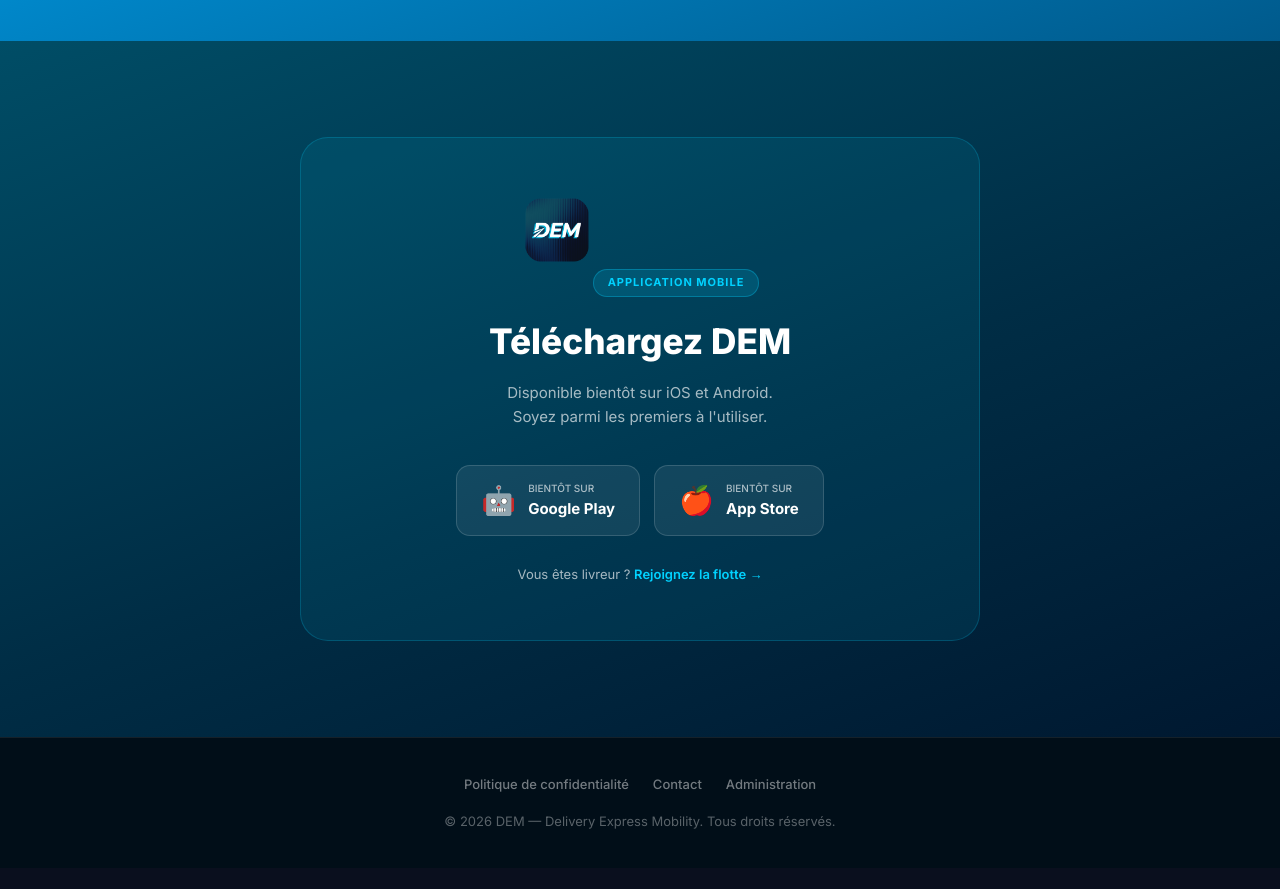
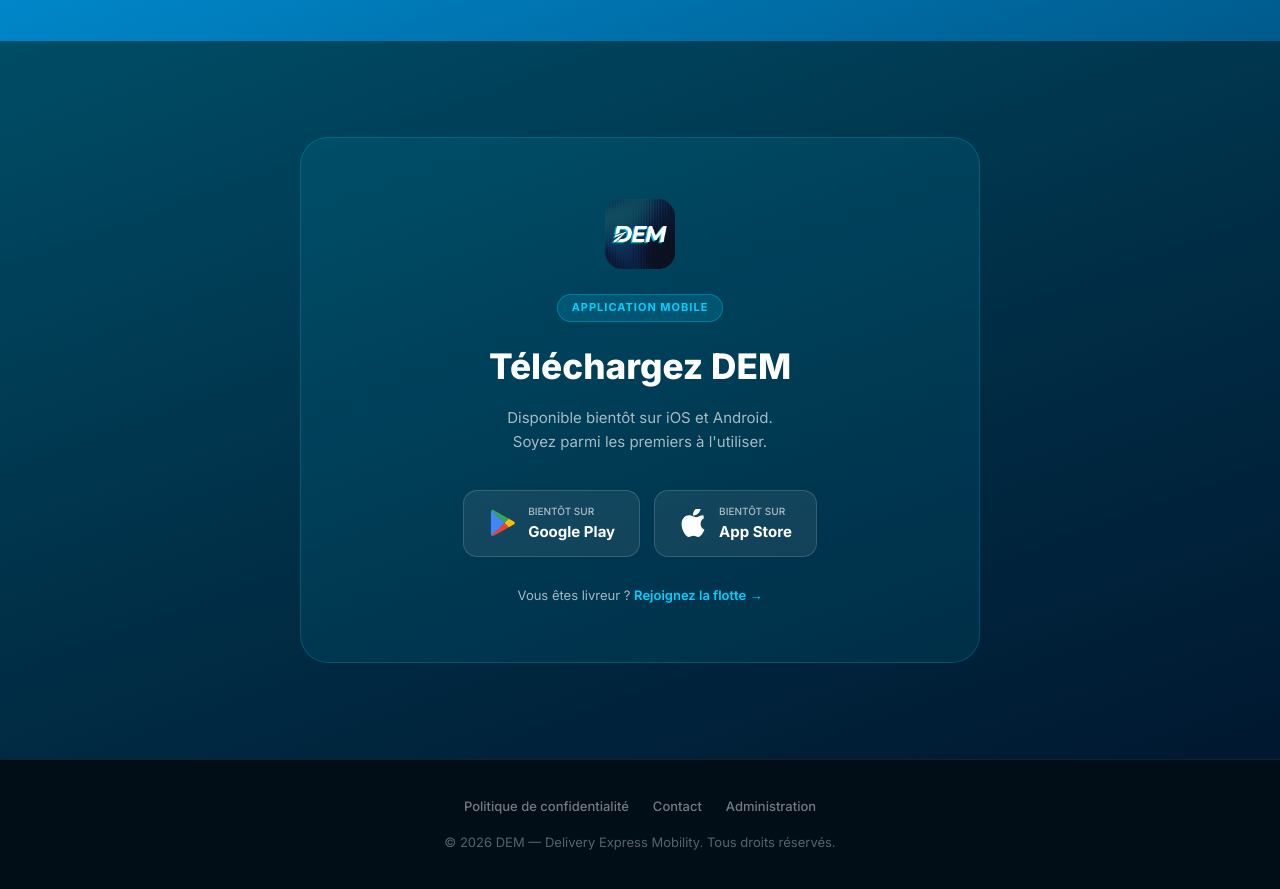
Before and after one commit to FayeDaouda/dem-landing, a React (Vite) app: page / in a window 1280 px wide. Shown: the part 2180-3069 px from the top of the page. Before the commit the page ends 3048 px from the top, so only its background shows below. Built offline with nearby package versions, Linux system fonts and the light colour scheme.

Commit message:
fix: logo centré, icônes SVG officielles Google Play et App Store

```diff
--- a/src/App.jsx
+++ b/src/App.jsx
@@ -328,8 +328,9 @@
           maxWidth: 680, margin: '0 auto', textAlign: 'center',
           background: 'rgba(0,210,255,0.08)', border: '1px solid rgba(0,210,255,0.2)',
           borderRadius: 28, padding: '56px 32px',
+          display: 'flex', flexDirection: 'column', alignItems: 'center',
         }}>
-          <img src="/logo.png" alt="DEM" style={{ width: 72, height: 72, borderRadius: 18, marginBottom: 20 }} />
+          <img src="/logo.png" alt="DEM" style={{ width: 80, height: 80, borderRadius: 20, marginBottom: 20, display: 'block' }} />
           <span style={{
             display: 'inline-block', background: 'rgba(0,210,255,0.15)', border: '1px solid rgba(0,210,255,0.3)',
             color: C.cyan, borderRadius: 100, padding: '4px 14px',
@@ -340,19 +341,37 @@
             Disponible bientôt sur iOS et Android.<br />Soyez parmi les premiers à l'utiliser.
           </p>
           <div className="store-btns" style={{ display: 'flex', gap: 14, justifyContent: 'center', flexWrap: 'wrap' }}>
-            {[['🤖','BIENTÔT SUR','Google Play'],['🍎','BIENTÔT SUR','App Store']].map(([icon, sub, title]) => (
-              <div key={title} className="store-btn" style={{
+            {/* Google Play */}
+            <div className="store-btn" style={{
               display: 'inline-flex', alignItems: 'center', gap: 12,
               background: 'rgba(255,255,255,0.07)', border: '1px solid rgba(255,255,255,0.15)',
               borderRadius: 14, padding: '12px 24px', cursor: 'pointer', transition: 'border-color .2s',
             }}>
-                <span style={{ fontSize: 28 }}>{icon}</span>
+              <svg width="28" height="28" viewBox="0 0 24 24" fill="none">
+                <path d="M3.18 1.07C2.76 1.3 2.5 1.75 2.5 2.3v19.4c0 .55.26 1 .68 1.23l.1.06 10.87-10.87v-.25L3.28 1.01l-.1.06z" fill="#4285F4"/>
+                <path d="M17.77 15.73l-3.62-3.62v-.25l3.62-3.62.08.05 4.29 2.44c1.23.7 1.23 1.83 0 2.53l-4.29 2.44-.08.03z" fill="#FBBC05"/>
+                <path d="M17.85 15.7L14.15 12 3.18 22.97c.4.43 1.07.48 1.82.05l12.85-7.32" fill="#EA4335"/>
+                <path d="M17.85 8.3L5 .98C4.25.55 3.58.6 3.18 1.03L14.15 12l3.7-3.7z" fill="#34A853"/>
+              </svg>
               <div style={{ textAlign: 'left' }}>
-                  <div style={{ fontSize: 10, color: C.muted, fontWeight: 500 }}>{sub}</div>
-                  <div style={{ fontSize: 15, fontWeight: 700, color: '#fff', marginTop: 1 }}>{title}</div>
+                <div style={{ fontSize: 10, color: C.muted, fontWeight: 500 }}>BIENTÔT SUR</div>
+                <div style={{ fontSize: 15, fontWeight: 700, color: '#fff', marginTop: 1 }}>Google Play</div>
               </div>
             </div>
-            ))}
+            {/* App Store */}
+            <div className="store-btn" style={{
+              display: 'inline-flex', alignItems: 'center', gap: 12,
+              background: 'rgba(255,255,255,0.07)', border: '1px solid rgba(255,255,255,0.15)',
+              borderRadius: 14, padding: '12px 24px', cursor: 'pointer', transition: 'border-color .2s',
+            }}>
+              <svg width="28" height="28" viewBox="0 0 814 1000" fill="white">
+                <path d="M788.1 340.9c-5.8 4.5-108.2 62.2-108.2 190.5 0 148.4 130.3 200.9 134.2 202.2-.6 3.2-20.7 71.9-68.7 141.9-42.8 61.6-87.5 123.1-155.5 123.1s-85.5-39.5-164-39.5c-76 0-103.7 40.8-165.9 40.8s-105-57.8-155.5-127.4C46 790.7 0 663 0 541.8c0-207.5 135.4-317.3 268.5-317.3 99.8 0 182.6 66.2 245.6 66.2 60.2 0 155.6-70.1 270.3-70.1zm-174-208.7c43.4-50.7 74.3-120.7 74.3-190.7 0-9.7-.6-19.4-2-29.1-70.7 2.6-154 47.2-204.7 107.1-37.2 42.5-74.3 116.5-74.3 186.5 0 10.7 1.9 21.4 2.6 24.8 4.5.6 11.7 1.3 18.9 1.3 63.5 0 143.9-42.5 185.2-99.9z"/>
+              </svg>
+              <div style={{ textAlign: 'left' }}>
+                <div style={{ fontSize: 10, color: C.muted, fontWeight: 500 }}>BIENTÔT SUR</div>
+                <div style={{ fontSize: 15, fontWeight: 700, color: '#fff', marginTop: 1 }}>App Store</div>
+              </div>
+            </div>
           </div>
           <p style={{ marginTop: 28, fontSize: 13, color: C.muted }}>
             Vous êtes livreur ?{' '}
```
Lines whose indentation alone changed are shown as unchanged.
